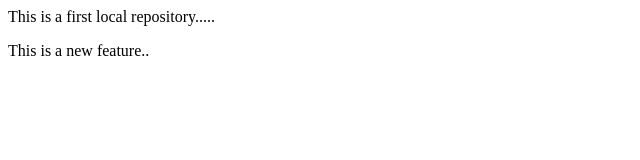
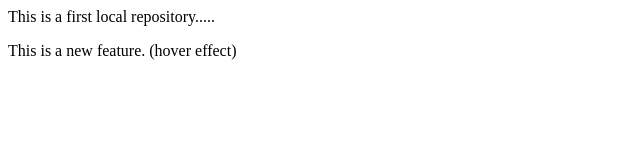
Before and after one commit to marketinglinkbuilding00-max/localRepo, a plain HTML site: page index.html in a window 1280 px wide. Shown: the full height of the page, 0-640 px from the left. Drawn offline with Linux system fonts and the light colour scheme.

Commit message:
add hover effect

```diff
--- a/index.html
+++ b/index.html
@@ -1,2 +1,2 @@
 <p>This is a first local repository.....</p>
-<p>This is a new feature..</p>
+<p>This is a new feature. (hover effect)</p>
```
